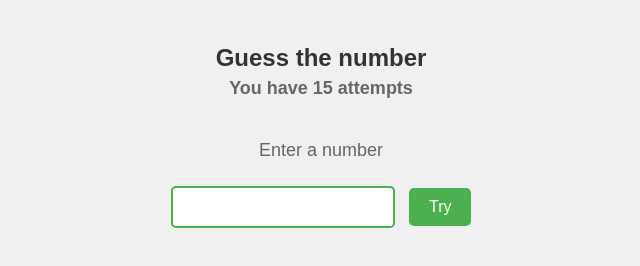
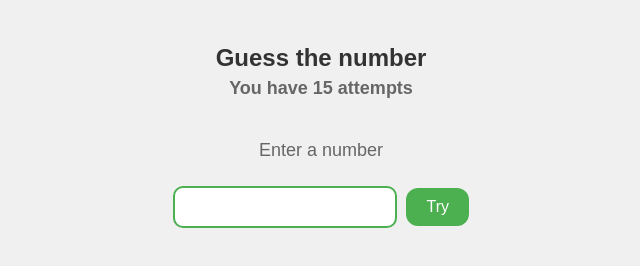
Before and after one commit to Davo-web/Guess-the-number, a plain HTML site: page index.html in a window 1280 px wide. Shown: the full height of the page, 319-959 px from the left. Drawn offline with Linux system fonts and the light colour scheme.

Commit message:
Update moy.css

```diff
--- a/css/moy.css
+++ b/css/moy.css
@@ -31,8 +31,8 @@ input {
     font-size: 16px;
     width: 200px;
     border: 2px solid #4CAF50;
-    border-radius: 5px;
-    margin-right: 10px;
+    border-radius: 10px;
+    margin-right: 5px;
 }
 
 button {
@@ -41,7 +41,7 @@ button {
     background-color: #4CAF50;
     color: white;
     border: none;
-    border-radius: 5px;
+    border-radius: 12px;
     cursor: pointer;
     transition: background-color 0.3s;
 }
```
